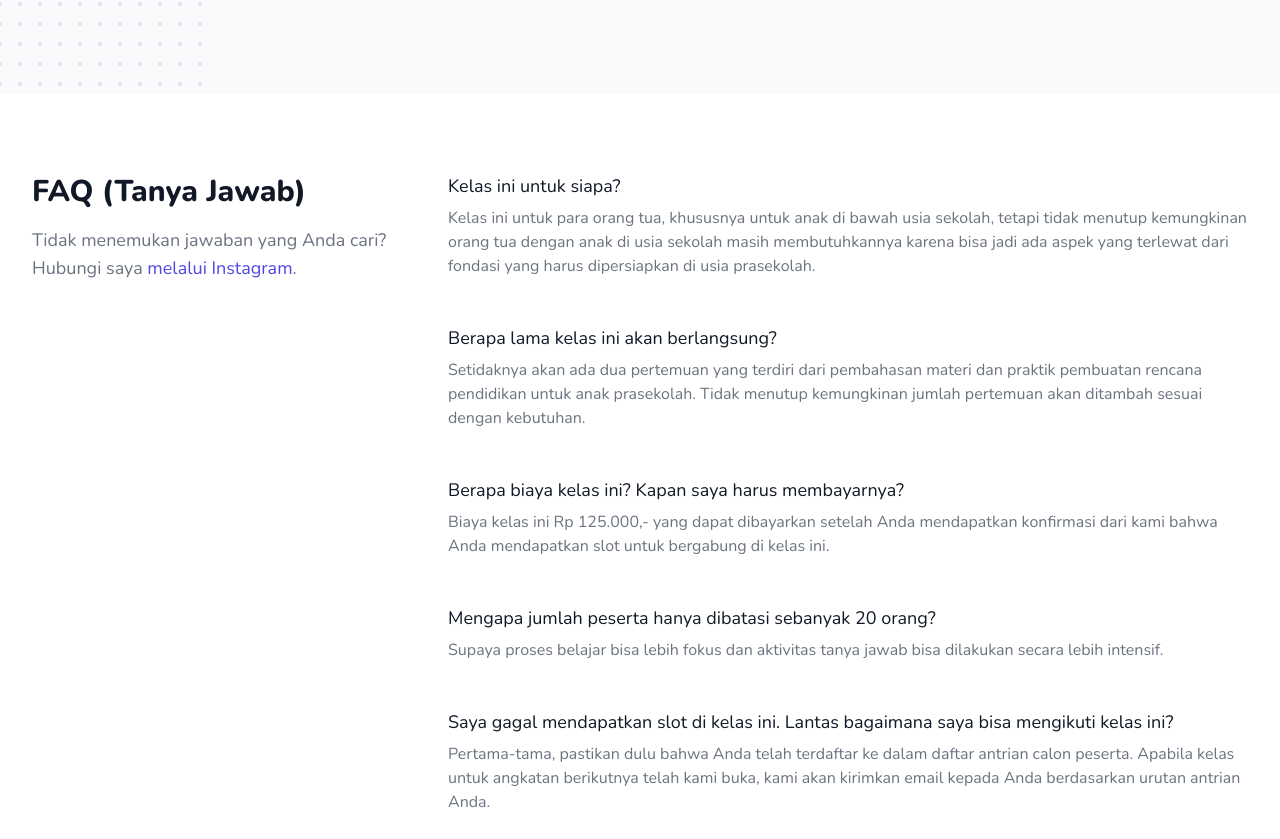
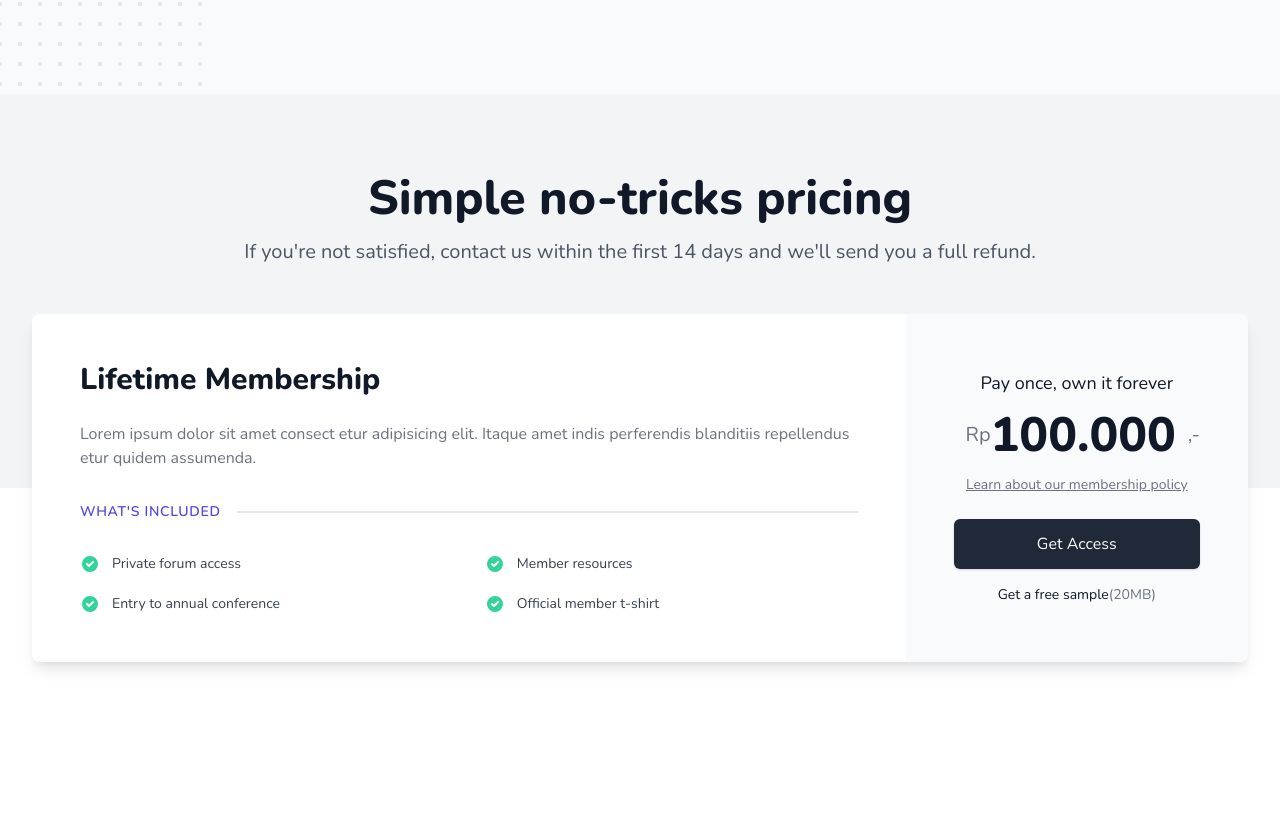
Before and after one commit to zainfathoni/rumahberbagi-app, a Next.js app: page / in a window 1280 px wide. Shown: the part 1958-2797 px from the top of the page. Built offline with nearby package versions, Linux system fonts and the light colour scheme.

Commit message:
Add Pricing Section

```diff
--- /dev/null
+++ b/components/pricing-section.js
@@ -0,0 +1,146 @@
+import * as React from 'react'
+
+export const PricingSection = () => (
+  <div className='bg-gray-100' id='biaya'>
+    <div className='pt-12 sm:pt-16 lg:pt-20'>
+      <div className='max-w-7xl mx-auto px-4 sm:px-6 lg:px-8'>
+        <div className='text-center'>
+          <h2 className='text-3xl font-extrabold text-gray-900 sm:text-4xl lg:text-5xl'>Simple no-tricks pricing</h2>
+          <p className='mt-4 text-xl text-gray-600'>
+            If you're not satisfied, contact us within the first 14 days and we'll send you a full refund.
+          </p>
+        </div>
+      </div>
+    </div>
+    <div className='mt-8 bg-white pb-16 sm:mt-12 sm:pb-20 lg:pb-28'>
+      <div className='relative'>
+        <div className='absolute inset-0 h-1/2 bg-gray-100'></div>
+        <div className='relative max-w-7xl mx-auto px-4 sm:px-6 lg:px-8'>
+          <div className='max-w-lg mx-auto rounded-lg shadow-lg overflow-hidden lg:max-w-none lg:flex'>
+            <div className='flex-1 bg-white px-6 py-8 lg:p-12'>
+              <h3 className='text-2xl font-extrabold text-gray-900 sm:text-3xl'>Lifetime Membership</h3>
+              <p className='mt-6 text-base text-gray-500'>
+                Lorem ipsum dolor sit amet consect etur adipisicing elit. Itaque amet indis perferendis blanditiis
+                repellendus etur quidem assumenda.
+              </p>
+              <div className='mt-8'>
+                <div className='flex items-center'>
+                  <h4 className='flex-shrink-0 pr-4 bg-white text-sm tracking-wider font-semibold uppercase text-indigo-600'>
+                    What's included
+                  </h4>
+                  <div className='flex-1 border-t-2 border-gray-200'></div>
+                </div>
+                <ul className='mt-8 space-y-5 lg:space-y-0 lg:grid lg:grid-cols-2 lg:gap-x-8 lg:gap-y-5'>
+                  <li className='flex items-start lg:col-span-1'>
+                    <div className='flex-shrink-0'>
+                      <svg
+                        className='h-5 w-5 text-green-400'
+                        xmlns='http://www.w3.org/2000/svg'
+                        viewBox='0 0 20 20'
+                        fill='currentColor'
+                        aria-hidden='true'
+                      >
+                        <path
+                          fill-rule='evenodd'
+                          d='M10 18a8 8 0 100-16 8 8 0 000 16zm3.707-9.293a1 1 0 00-1.414-1.414L9 10.586 7.707 9.293a1 1 0 00-1.414 1.414l2 2a1 1 0 001.414 0l4-4z'
+                          clip-rule='evenodd'
+                        />
+                      </svg>
+                    </div>
+                    <p className='ml-3 text-sm text-gray-700'>Private forum access</p>
+                  </li>
+
+                  <li className='flex items-start lg:col-span-1'>
+                    <div className='flex-shrink-0'>
+                      <svg
+                        className='h-5 w-5 text-green-400'
+                        xmlns='http://www.w3.org/2000/svg'
+                        viewBox='0 0 20 20'
+                        fill='currentColor'
+                        aria-hidden='true'
+                      >
+                        <path
+                          fill-rule='evenodd'
+                          d='M10 18a8 8 0 100-16 8 8 0 000 16zm3.707-9.293a1 1 0 00-1.414-1.414L9 10.586 7.707 9.293a1 1 0 00-1.414 1.414l2 2a1 1 0 001.414 0l4-4z'
+                          clip-rule='evenodd'
+                        />
+                      </svg>
+                    </div>
+                    <p className='ml-3 text-sm text-gray-700'>Member resources</p>
+                  </li>
+
+                  <li className='flex items-start lg:col-span-1'>
+                    <div className='flex-shrink-0'>
+                      <svg
+                        className='h-5 w-5 text-green-400'
+                        xmlns='http://www.w3.org/2000/svg'
+                        viewBox='0 0 20 20'
+                        fill='currentColor'
+                        aria-hidden='true'
+                      >
+                        <path
+                          fill-rule='evenodd'
+                          d='M10 18a8 8 0 100-16 8 8 0 000 16zm3.707-9.293a1 1 0 00-1.414-1.414L9 10.586 7.707 9.293a1 1 0 00-1.414 1.414l2 2a1 1 0 001.414 0l4-4z'
+                          clip-rule='evenodd'
+                        />
+                      </svg>
+                    </div>
+                    <p className='ml-3 text-sm text-gray-700'>Entry to annual conference</p>
+                  </li>
+
+                  <li className='flex items-start lg:col-span-1'>
+                    <div className='flex-shrink-0'>
+                      <svg
+                        className='h-5 w-5 text-green-400'
+                        xmlns='http://www.w3.org/2000/svg'
+                        viewBox='0 0 20 20'
+                        fill='currentColor'
+                        aria-hidden='true'
+                      >
+                        <path
+                          fill-rule='evenodd'
+                          d='M10 18a8 8 0 100-16 8 8 0 000 16zm3.707-9.293a1 1 0 00-1.414-1.414L9 10.586 7.707 9.293a1 1 0 00-1.414 1.414l2 2a1 1 0 001.414 0l4-4z'
+                          clip-rule='evenodd'
+                        />
+                      </svg>
+                    </div>
+                    <p className='ml-3 text-sm text-gray-700'>Official member t-shirt</p>
+                  </li>
+                </ul>
+              </div>
+            </div>
+            <div className='py-8 px-6 text-center bg-gray-50 lg:flex-shrink-0 lg:flex lg:flex-col lg:justify-center lg:p-12'>
+              <p className='text-lg leading-6 font-medium text-gray-900'>Pay once, own it forever</p>
+              <div className='mt-4 flex items-center justify-center text-5xl font-extrabold text-gray-900'>
+                <span className='ml-3 text-xl font-medium text-gray-500'>Rp</span>
+                <span>100.000</span>
+                <span className='ml-3 text-xl font-medium text-gray-500'>,-</span>
+              </div>
+              <p className='mt-4 text-sm'>
+                <a href='#' className='font-medium text-gray-500 underline'>
+                  Learn about our membership policy
+                </a>
+              </p>
+              <div className='mt-6'>
+                <div className='rounded-md shadow'>
+                  <a
+                    href='#'
+                    className='flex items-center justify-center px-5 py-3 border border-transparent text-base font-medium rounded-md text-white bg-gray-800 hover:bg-gray-900'
+                  >
+                    Get Access
+                  </a>
+                </div>
+              </div>
+              <div className='mt-4 text-sm'>
+                <a href='#' className='font-medium text-gray-900'>
+                  Get a free sample
+                  <span className='font-normal text-gray-500'>(20MB)</span>
+                </a>
+              </div>
+            </div>
+          </div>
+        </div>
+      </div>
+    </div>
+  </div>
+)
--- a/pages/index.js
+++ b/pages/index.js
@@ -12,6 +12,7 @@ import { FaqAnswer, FaqDescription, FaqContent, FaqQuestion, FaqSection } from '
 import { HeroSection } from '../components/hero-section'
 import { FileInvoiceIcon } from '../components/icons/file-invoice'
 import { FileSignatureIcon } from '../components/icons/file-signature'
+import { PricingSection } from '../components/pricing-section'
 
 export default function Home() {
   return (
@@ -29,6 +30,7 @@ export default function Home() {
           cta={['Daftar', '#daftar']}
           menu={{
             Benefit: '#benefit',
+            Biaya: '#biaya',
             FAQ: '#faq',
           }}
         />
@@ -78,6 +80,7 @@ export default function Home() {
             </BenefitItem>
           </BenefitBottomContainer>
         </BenefitSection>
+        <PricingSection />
         <FaqSection title='FAQ (Tanya Jawab)'>
           <FaqDescription>
             Tidak menemukan jawaban yang Anda cari? Hubungi saya{' '}
@@ -111,7 +114,7 @@ export default function Home() {
             <div>
               <FaqQuestion>Berapa biaya kelas ini? Kapan saya harus membayarnya?</FaqQuestion>
               <FaqAnswer>
-                Biaya kelas ini Rp 125.000,- yang dapat dibayarkan setelah Anda mendapatkan konfirmasi dari kami bahwa
+                Biaya kelas ini Rp 100.000,- yang dapat dibayarkan setelah Anda mendapatkan konfirmasi dari kami bahwa
                 Anda mendapatkan slot untuk bergabung di kelas ini.
               </FaqAnswer>
             </div>
```
